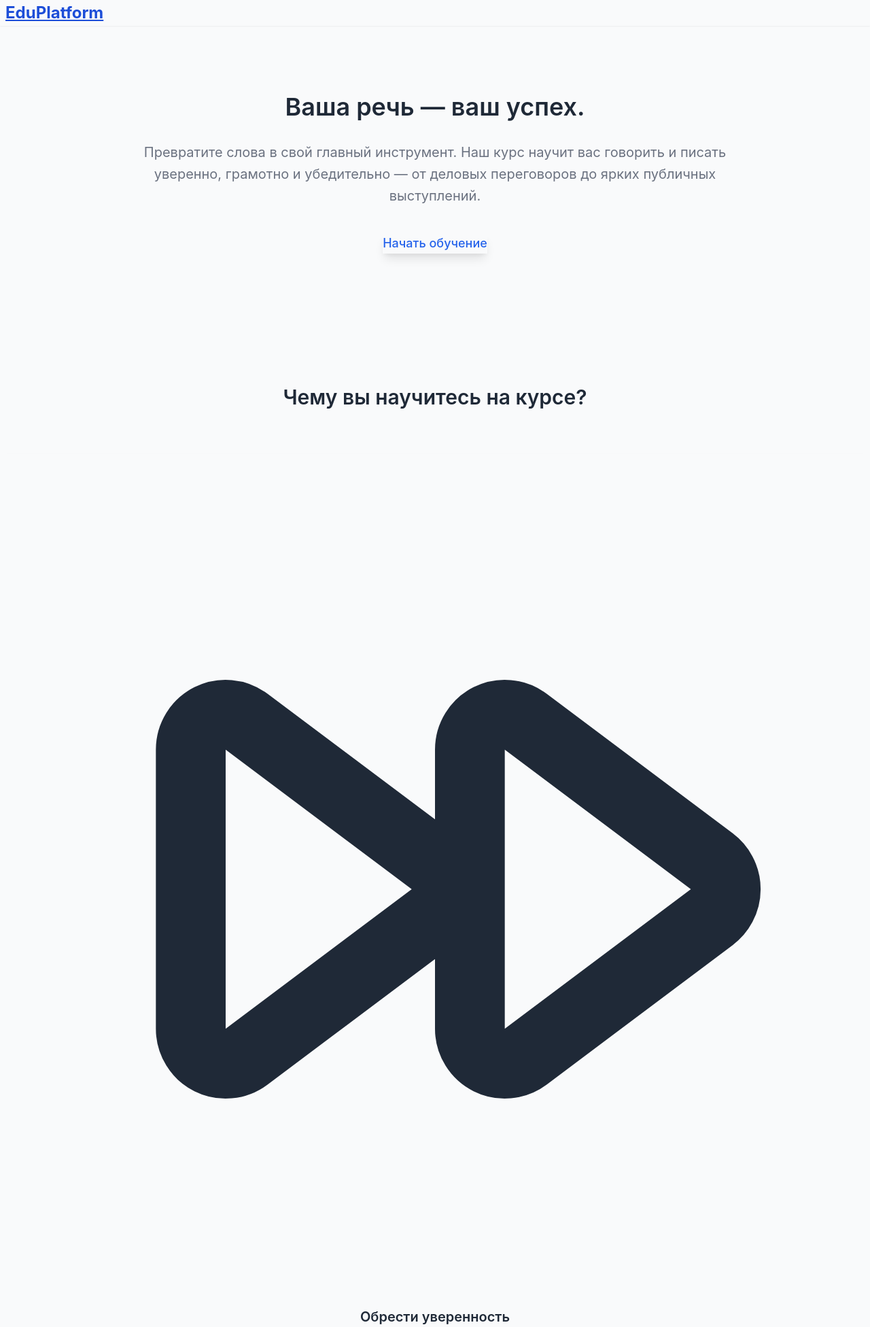
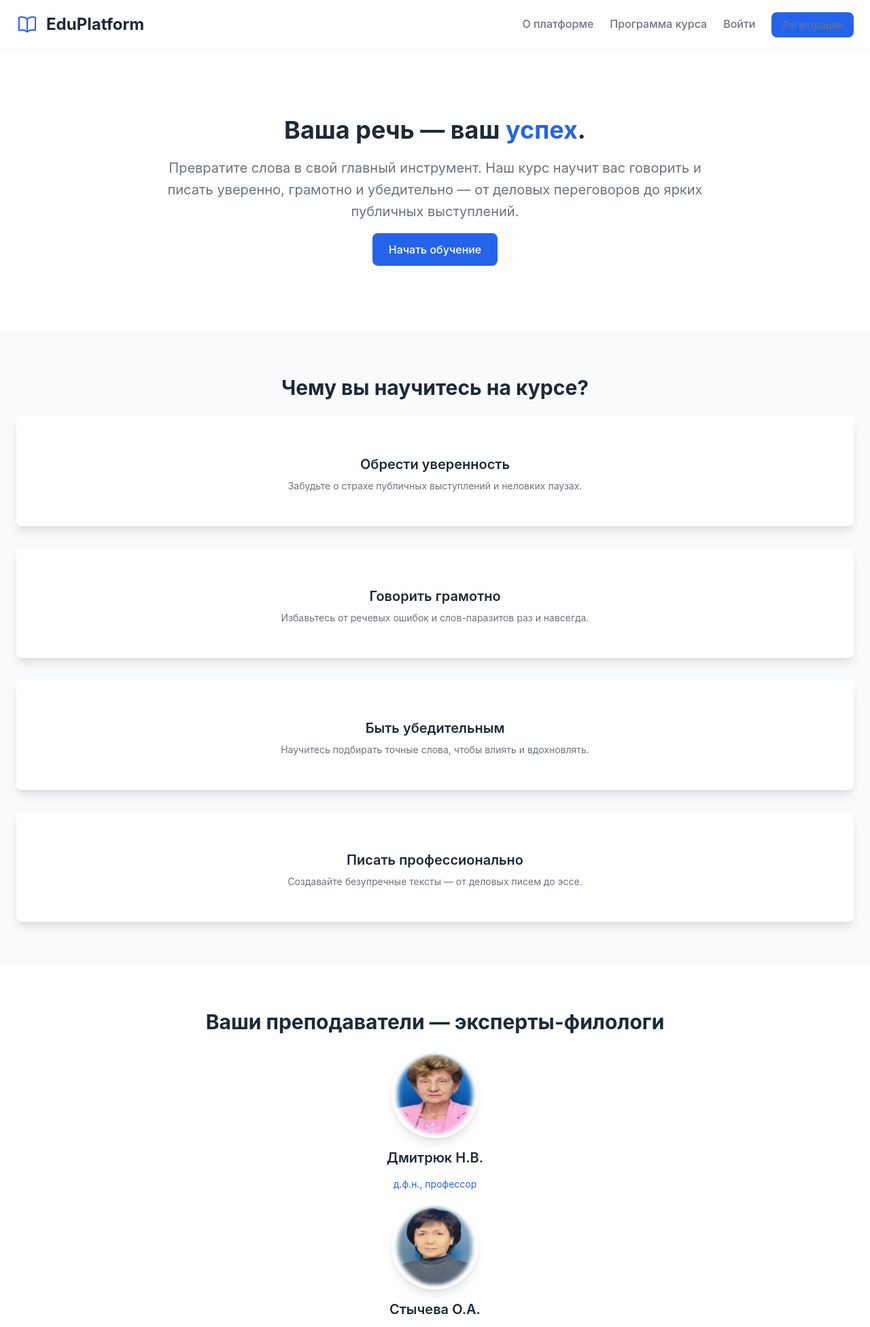
Before and after one commit to asaddd404/Study_platform, a Django app: page / in a window 1280 px wide. Shown: the top 1952 px of the page at 68% size. Run offline with Django 5.2, Linux system fonts and the light colour scheme; data that the repository does not hold is empty; some libraries are stand-ins or nearby versions.

Commit message:
Update index.html

```diff
--- a/core/templates/core/index.html
+++ b/core/templates/core/index.html
@@ -4,131 +4,115 @@
 {% block title %}Онлайн-курс: Культура речи и стилистика{% endblock %}
 
 {% block content %}
-    <header class="bg-white shadow-sm sticky top-0 z-50 backdrop-blur-md">
-        <nav class="max-w-7xl mx-auto px-4 sm:px-6 lg:px-8">
-            <div class="flex justify-between items-center h-16">
-                <a href="{% url 'core:index' %}" class="flex items-center space-x-2">
-                    <svg class="h-8 w-8 text-blue-600" xmlns="http://www.w3.org/2000/svg" fill="none" viewBox="0 0 24 24" stroke-width="1.5" stroke="currentColor">
+    <header class="header">
+        <div class="container">
+            <a href="{% url 'core:index' %}" class="logo">
+                <svg xmlns="http://www.w3.org/2000/svg" fill="none" viewBox="0 0 24 24" stroke-width="1.5" stroke="currentColor">
                     <path stroke-linecap="round" stroke-linejoin="round" d="M12 6.042A8.967 8.967 0 006 3.75c-1.052 0-2.062.18-3 .512v14.25A8.987 8.987 0 006 18c2.305 0 4.408.867 6 2.292m0-14.25a8.966 8.966 0 016-2.292c1.052 0 2.062.18 3 .512v14.25A8.987 8.987 0 0018 18a8.967 8.967 0 00-6 2.292m0-14.25v14.25" />
                 </svg>
-                    <span class="text-2xl font-bold text-gray-900">EduPlatform</span>
+                <span>EduPlatform</span>
             </a>
 
-                <div class="hidden md:flex space-x-6 items-center">
-                    <a href="{% url 'core:about' %}" class="text-gray-600 hover:text-blue-600 transition-colors font-medium">О платформе</a>
-                    <a href="{% url 'core:course' %}" class="text-gray-600 hover:text-blue-600 transition-colors font-medium">Программа курса</a>
+            <nav class="flex items-center space-x-6">
+                <a href="{% url 'core:about' %}">О платформе</a>
+                <a href="{% url 'core:course' %}">Программа курса</a>
 
                 {% if user.is_authenticated %}
-                        <a href="{% url 'core:profile' %}" class="text-gray-600 hover:text-blue-600 transition-colors font-medium">Профиль</a>
-                        <form action="{% url 'core:logout' %}" method="post" class="inline">
+                    <a href="{% url 'core:profile' %}">Профиль</a>
+                    <form action="{% url 'core:logout' %}" method="post" class="inline-block">
                         {% csrf_token %}
-                            <button type="submit" class="text-gray-600 hover:text-blue-600 transition-colors font-medium">Выйти</button>
+                        <button type="submit">Выйти</button>
                     </form>
                 {% else %}
-                        <a href="{% url 'core:login' %}" class="text-gray-600 hover:text-blue-600 transition-colors font-medium">Войти</a>
-                        <a href="{% url 'core:register' %}" class="ml-4 inline-block bg-blue-600 text-white py-2 px-5 rounded-lg text-sm font-medium hover:bg-blue-700 transition-all transform hover:scale-105">
-                            Регистрация
-                        </a>
+                    <a href="{% url 'core:login' %}">Войти</a>
+                    <a href="{% url 'core:register' %}" class="btn btn-primary btn-sm">Регистрация</a>
                 {% endif %}
+            </nav>
             </div>
-                </div>
-        </nav>
     </header>
 
-    <main class="overflow-hidden">
-        <section class="py-24 sm:py-32 bg-white">
-            <div class="max-w-7xl mx-auto px-4 sm:px-6 lg:px-8">
-                <div class="text-center max-w-4xl mx-auto">
-                    <h1 class="text-4xl font-extrabold text-gray-900 sm:text-5xl lg:text-6xl tracking-tight">
-                        <span class="block">Ваша речь — ваш <span class="text-blue-600">успех</span>.</span>
+    <main>
+        <section class="py-24" style="background-color: var(--color-card);">
+            <div class="container text-center max-w-4xl">
+                <h1 class="text-4xl font-bold mb-4">
+                    Ваша речь — ваш <span style="color: var(--color-primary);">успех</span>.
                 </h1>
-                    <p class="mt-6 text-xl text-gray-600">
+                <p class="text-xl mb-10">
                     Превратите слова в свой главный инструмент. Наш курс научит вас говорить и писать уверенно, грамотно и убедительно — от деловых переговоров до ярких публичных выступлений.
                 </p>
-                    <div class="mt-10">
-                        <a href="{% url 'core:register' %}" class="inline-block px-10 py-4 text-lg font-medium rounded-lg text-white bg-blue-600 hover:bg-blue-700 transform transition-transform hover:scale-105 shadow-lg hover:shadow-blue-500/50">
-                            Начать обучение
+                <a href="{% url 'core:register' %}" class="btn btn-primary btn-lg"> Начать обучение
                 </a>
+            </div>
+        </section>
+
+        <section class="py-16">
+            <div class="container">
+                <h2 class="text-3xl font-bold text-center mb-16">Чему вы научитесь на курсе?</h2>
+                <div class="grid grid-cols-1 md:grid-cols-2 lg:grid-cols-4 gap-8"> <div class="card card-hover text-center p-6"> <div class="inline-flex items-center justify-center h-12 w-12 rounded-full mb-5" style="background-color: var(--color-primary-light); color: var(--color-primary);">
+                            <svg xmlns="http://www.w3.org/2000/svg" class="h-6 w-6" fill="none" viewBox="0 0 24 24" stroke="currentColor" stroke-width="2"><path stroke-linecap="round" stroke-linejoin="round" d="M11.933 12.8a1 1 0 000-1.6L6.6 7.2A1 1 0 005 8v8a1 1 0 001.6.8l5.333-4zM19.933 12.8a1 1 0 000-1.6l-5.333-4A1 1 0 0013 8v8a1 1 0 001.6.8l5.333-4z" /></svg>
+                        </div>
+                        <h3 class="text-xl font-semibold mb-2">Обрести уверенность</h3>
+                        <p class="text-sm">Забудьте о страхе публичных выступлений и неловких паузах.</p>
+                    </div>
+                    <div class="card card-hover text-center p-6">
+                         <div class="inline-flex items-center justify-center h-12 w-12 rounded-full mb-5" style="background-color: var(--color-primary-light); color: var(--color-primary);">
+                           <svg xmlns="http://www.w3.org/2000/svg" class="h-6 w-6" fill="none" viewBox="0 0 24 24" stroke="currentColor" stroke-width="2"><path stroke-linecap="round" stroke-linejoin="round" d="M5 13l4 4L19 7" /></svg>
+                        </div>
+                        <h3 class="text-xl font-semibold mb-2">Говорить грамотно</h3>
+                        <p class="text-sm">Избавьтесь от речевых ошибок и слов-паразитов раз и навсегда.</p>
+                    </div>
+                    <div class="card card-hover text-center p-6">
+                        <div class="inline-flex items-center justify-center h-12 w-12 rounded-full mb-5" style="background-color: var(--color-primary-light); color: var(--color-primary);">
+                           <svg xmlns="http://www.w3.org/2000/svg" class="h-6 w-6" fill="none" viewBox="0 0 24 24" stroke="currentColor" stroke-width="2"><path stroke-linecap="round" stroke-linejoin="round" d="M17 8h2a2 2 0 012 2v6a2 2 0 01-2 2h-2v4l-4-4H9a2 2 0 01-2-2V7a2 2 0 012-2h2.586a1 1 0 01.707.293l2.414 2.414a1 1 0 01.293.707V8z" /></svg>
+                        </div>
+                        <h3 class="text-xl font-semibold mb-2">Быть убедительным</h3>
+                        <p class="text-sm">Научитесь подбирать точные слова, чтобы влиять и вдохновлять.</p>
+                    </div>
+                    <div class="card card-hover text-center p-6">
+                         <div class="inline-flex items-center justify-center h-12 w-12 rounded-full mb-5" style="background-color: var(--color-primary-light); color: var(--color-primary);">
+                           <svg xmlns="http://www.w3.org/2000/svg" class="h-6 w-6" fill="none" viewBox="0 0 24 24" stroke="currentColor" stroke-width="2"><path stroke-linecap="round" stroke-linejoin="round" d="M11 5H6a2 2 0 00-2 2v11a2 2 0 002 2h11a2 2 0 002-2v-5m-1.414-9.414a2 2 0 112.828 2.828L11.828 15H9v-2.828l8.586-8.586z" /></svg>
+                        </div>
+                        <h3 class="text-xl font-semibold mb-2">Писать профессионально</h3>
+                        <p class="text-sm">Создавайте безупречные тексты — от деловых писем до эссе.</p>
                     </div>
                 </div>
             </div>
         </section>
 
-        <section class="py-24 bg-gray-50">
-            <div class="max-w-7xl mx-auto px-4 sm:px-6 lg:px-8">
-                <div class="text-center max-w-3xl mx-auto">
-                    <h2 class="text-3xl font-extrabold text-gray-900">Чему вы научитесь на курсе?</h2>
+        <section class="py-16" style="background-color: var(--color-card);">
+            <div class="container">
+                <h3 class="text-3xl font-bold text-center mb-12">Ваши преподаватели — эксперты-филологи</h3>
+                <div class="max-w-4xl mx-auto grid grid-cols-1 sm:grid-cols-3 gap-12"> <div class="text-center">
+                        <img class="mx-auto h-32 w-32 rounded-full object-cover shadow-lg mb-4" style="height: 8rem; width: 8rem;" src="{% static 'images/teachers/img.png' %}" alt="Дмитрюк Н.В.">
+                        <h4 class="text-xl font-semibold">Дмитрюк Н.В.</h4>
+                        <p class="text-sm" style="color: var(--color-primary);">д.ф.н., профессор</p>
                     </div>
-                <div class="mt-16 grid gap-8 md:grid-cols-2 lg:grid-cols-4">
-                    <div class="bg-white p-6 rounded-xl shadow-lg transition duration-300 hover:shadow-2xl hover:-translate-y-1">
-                        <div class="flex items-center justify-center h-12 w-12 rounded-full bg-blue-100 text-blue-600 mx-auto mb-5">
-                            <svg xmlns="http://www.w3.org/2000/svg" class="h-6 w-6" fill="none" viewBox="0 0 24 24" stroke="currentColor" stroke-width="2"><path stroke-linecap="round" stroke-linejoin="round" d="M11.933 12.8a1 1 0 000-1.6L6.6 7.2A1 1 0 005 8v8a1 1 0 001.6.8l5.333-4zM19.933 12.8a1 1 0 000-1.6l-5.333-4A1 1 0 0013 8v8a1 1 0 001.6.8l5.333-4z" /></svg>
+                    <div class="text-center">
+                         <img class="mx-auto h-32 w-32 rounded-full object-cover shadow-lg mb-4" style="height: 8rem; width: 8rem;" src="{% static 'images/teachers/2img.png' %}" alt="Стычева О.А.">
+                        <h4 class="text-xl font-semibold">Стычева О.А.</h4>
+                        <p class="text-sm" style="color: var(--color-primary);">к.п.н., доцент</p>
                     </div>
-                        <h3 class="text-xl font-semibold text-gray-900 text-center">Обрести уверенность</h3>
-                        <p class="mt-2 text-base text-gray-600 text-center">Забудьте о страхе публичных выступлений и неловких паузах.</p>
-                    </div>
-                    <div class="bg-white p-6 rounded-xl shadow-lg transition duration-300 hover:shadow-2xl hover:-translate-y-1">
-                        <div class="flex items-center justify-center h-12 w-12 rounded-full bg-blue-100 text-blue-600 mx-auto mb-5">
-                            <svg xmlns="http://www.w3.org/2000/svg" class="h-6 w-6" fill="none" viewBox="0 0 24 24" stroke="currentColor" stroke-width="2"><path stroke-linecap="round" stroke-linejoin="round" d="M5 13l4 4L19 7" /></svg>
-                        </div>
-                        <h3 class="text-xl font-semibold text-gray-900 text-center">Говорить грамотно</h3>
-                        <p class="mt-2 text-base text-gray-600 text-center">Избавьтесь от речевых ошибок и слов-паразитов раз и навсегда.</p>
-                    </div>
-                    <div class="bg-white p-6 rounded-xl shadow-lg transition duration-300 hover:shadow-2xl hover:-translate-y-1">
-                        <div class="flex items-center justify-center h-12 w-12 rounded-full bg-blue-100 text-blue-600 mx-auto mb-5">
-                            <svg xmlns="http://www.w3.org/2000/svg" class="h-6 w-6" fill="none" viewBox="0 0 24 24" stroke="currentColor" stroke-width="2"><path stroke-linecap="round" stroke-linejoin="round" d="M17 8h2a2 2 0 012 2v6a2 2 0 01-2 2h-2v4l-4-4H9a2 2 0 01-2-2V7a2 2 0 012-2h2.586a1 1 0 01.707.293l2.414 2.414a1 1 0 01.293.707V8z" /></svg>
-                        </div>
-                        <h3 class="text-xl font-semibold text-gray-900 text-center">Быть убедительным</h3>
-                        <p class="mt-2 text-base text-gray-600 text-center">Научитесь подбирать точные слова, чтобы влиять и вдохновлять.</p>
-                    </div>
-                    <div class="bg-white p-6 rounded-xl shadow-lg transition duration-300 hover:shadow-2xl hover:-translate-y-1">
-                        <div class="flex items-center justify-center h-12 w-12 rounded-full bg-blue-100 text-blue-600 mx-auto mb-5">
-                            <svg xmlns="http://www.w3.org/2000/svg" class="h-6 w-6" fill="none" viewBox="0 0 24 24" stroke="currentColor" stroke-width="2"><path stroke-linecap="round" stroke-linejoin="round" d="M11 5H6a2 2 0 00-2 2v11a2 2 0 002 2h11a2 2 0 002-2v-5m-1.414-9.414a2 2 0 112.828 2.828L11.828 15H9v-2.828l8.586-8.586z" /></svg>
-                        </div>
-                        <h3 class="text-xl font-semibold text-gray-900 text-center">Писать профессионально</h3>
-                        <p class="mt-2 text-base text-gray-600 text-center">Создавайте безупречные тексты — от деловых писем до эссе.</p>
+                    <div class="text-center">
+                        <img class="mx-auto h-32 w-32 rounded-full object-cover shadow-lg mb-4" style="height: 8rem; width: 8rem;" src="{% static 'images/teachers/1img.png' %}" alt="Мезенцева Е.С.">
+                        <h4 class="text-xl font-semibold">Мезенцева Е.С.</h4>
+                        <p class="text-sm" style="color: var(--color-primary);">к.ф.н., ст. преподаватель</p>
                     </div>
                 </div>
             </div>
         </section>
 
-        <section class="py-24 bg-white">
-            <div class="max-w-7xl mx-auto px-4 sm:px-6 lg:px-8">
-                <h3 class="text-3xl font-bold text-gray-900 text-center">Ваши преподаватели — эксперты-филологи</h3>
-                <div class="mt-12 max-w-4xl mx-auto grid grid-cols-1 gap-12 sm:grid-cols-3">
-                    <div class="text-center">
-                        <img class="mx-auto h-32 w-32 rounded-full object-cover shadow-lg" src="{% static 'images/teachers/img.png' %}" alt="Дмитрюк Н.В.">
-                        <h4 class="mt-4 text-xl font-semibold">Дмитрюк Н.В.</h4>
-                        <p class="text-blue-600">д.ф.н., профессор</p>
-                    </div>
-                    <div class="text-center">
-                        <img class="mx-auto h-32 w-32 rounded-full object-cover shadow-lg" src="{% static 'images/teachers/2img.png' %}" alt="Стычева О.А.">
-                        <h4 class="mt-4 text-xl font-semibold">Стычева О.А.</h4>
-                        <p class="text-blue-600">к.п.н., доцент</p>
-                    </div>
-                    <div class="text-center">
-                        <img class="mx-auto h-32 w-32 rounded-full object-cover shadow-lg" src="{% static 'images/teachers/1img.png' %}" alt="Мезенцева Е.С.">
-                        <h4 class="mt-4 text-xl font-semibold">Мезенцева Е.С.</h4>
-                        <p class="text-blue-600">к.ф.н., ст. преподаватель</p>
-                    </div>
-                </div>
-            </div>
-        </section>
-
-        <section class="py-24 bg-gray-50">
-            <div class="max-w-7xl mx-auto px-4 sm:px-6 lg:px-8">
-                <h3 class="text-3xl font-bold text-gray-900 text-center">Программа курса: от основ до мастерства</h3>
-                <div class="mt-12 max-w-lg mx-auto grid gap-8 lg:grid-cols-3 lg:max-w-none">
-                    {% for module in modules|slice:":3" %} {# Показываем только первые 3 модуля #}
-                        <div class="flex flex-col rounded-xl shadow-lg hover:shadow-2xl overflow-hidden bg-white transition-all duration-300 hover:-translate-y-2">
-                            <img class="h-48 w-full object-cover" src="https://placehold.co/600x400/BFDBFE/1E40AF?text=Модуль+{{ forloop.counter }}" alt="{{ module.title }}">
+        <section class="py-16">
+            <div class="container">
+                <h3 class="text-3xl font-bold text-center mb-12">Программа курса: от основ до мастерства</h3>
+                <div class="grid lg:grid-cols-3 gap-8"> {% for module in modules|slice:":3" %}
+                        <div class="card card-hover flex flex-col p-0"> <img class="h-48 w-full object-cover rounded-t" style="height: 12rem; border-radius: var(--border-radius) var(--border-radius) 0 0;" src="https://placehold.co/600x400/BFDBFE/1E40AF?text=Модуль+{{ forloop.counter }}" alt="{{ module.title }}">
                             <div class="p-6 flex flex-col flex-grow">
-                                <h4 class="text-xl font-semibold text-gray-900">{{ module.title }}</h4>
-                                <ul class="mt-3 list-disc list-inside text-gray-600 space-y-2 flex-grow">
+                                <h4 class="text-xl font-semibold mb-3">{{ module.title }}</h4>
+                                <ul class="list-disc space-y-2 flex-grow mb-4" style="padding-left: 1.25rem;">
                                     {% for lesson in module.lessons.all|slice:":3" %}
-                                        <li>{{ lesson.title }}</li>
+                                        <li class="text-sm" style="color: var(--color-text-muted);">{{ lesson.title }}</li>
                                     {% empty %}
-                                        <li>Скоро здесь появятся уроки...</li>
+                                        <li class="text-sm" style="color: var(--color-text-muted);">Скоро здесь появятся уроки...</li>
                                     {% endfor %}
                                 </ul>
                             </div>
@@ -136,21 +120,21 @@
                     {% endfor %}
                 </div>
                 <div class="mt-16 text-center">
-                    <a href="{% url 'core:course' %}" class="text-lg font-medium text-blue-600 hover:text-blue-800">
+                    <a href="{% url 'core:course' %}" class="text-lg font-medium">
                         Посмотреть полную программу &rarr;
                     </a>
                 </div>
             </div>
         </section>
 
-        <footer class="bg-gray-900">
-            <div class="max-w-7xl mx-auto py-12 px-4 sm:px-6 lg:px-8">
+        <footer class="footer">
+            <div class="container">
                 <div class="flex justify-center space-x-6">
-                    <a href="{% url 'core:about' %}" class="text-gray-400 hover:text-white">О платформе</a>
-                    <a href="#" class="text-gray-400 hover:text-white">Контакты</a>
-                    <a href="#" class="text-gray-400 hover:text-white">Политика конфиденциальности</a>
+                    <a href="{% url 'core:about' %}">О платформе</a>
+                    <a href="#">Контакты</a>
+                    <a href="#">Политика конфиденциальности</a>
                 </div>
-                <p class="mt-8 text-center text-base text-gray-400">&copy; {% now "Y" %} EduPlatform. Все права защищены.</p>
+                <p>&copy; {% now "Y" %} EduPlatform. Все права защищены.</p>
             </div>
         </footer>
     </main>
```
Lines whose indentation alone changed are shown as unchanged.
